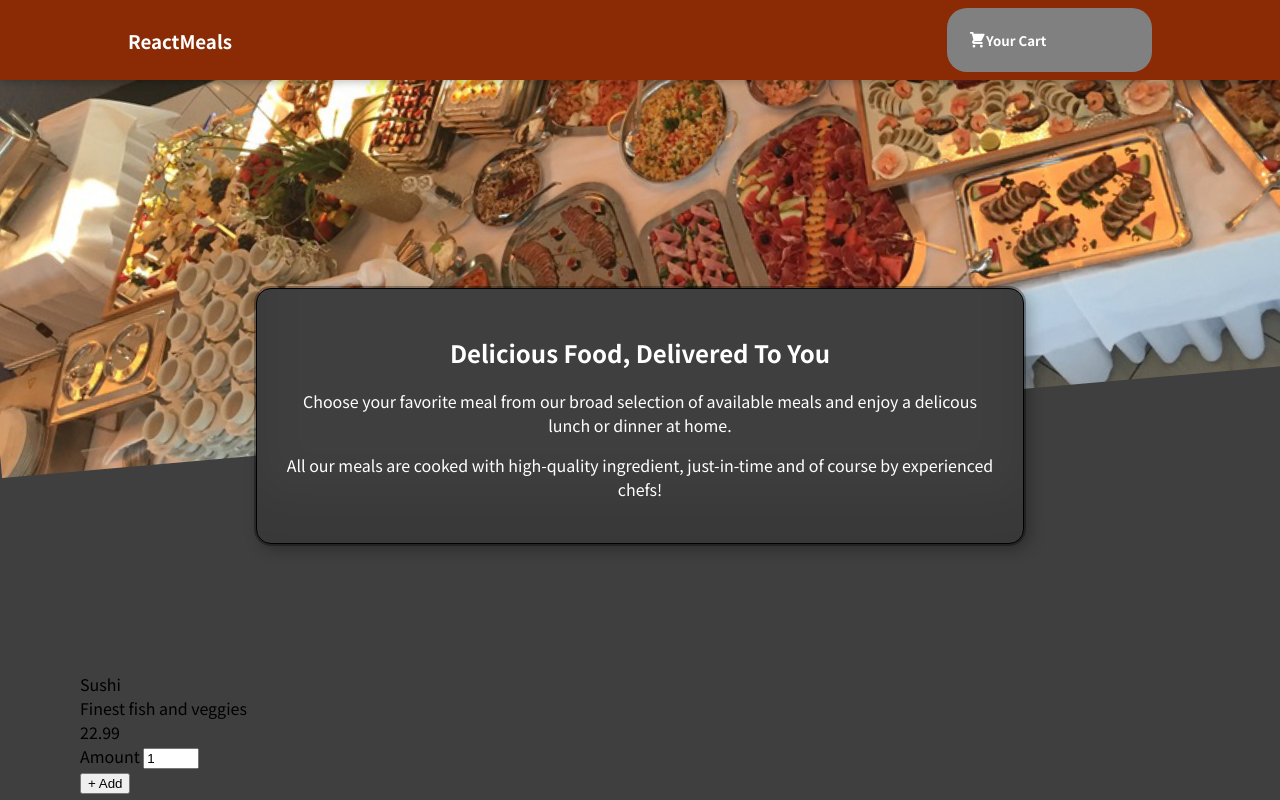
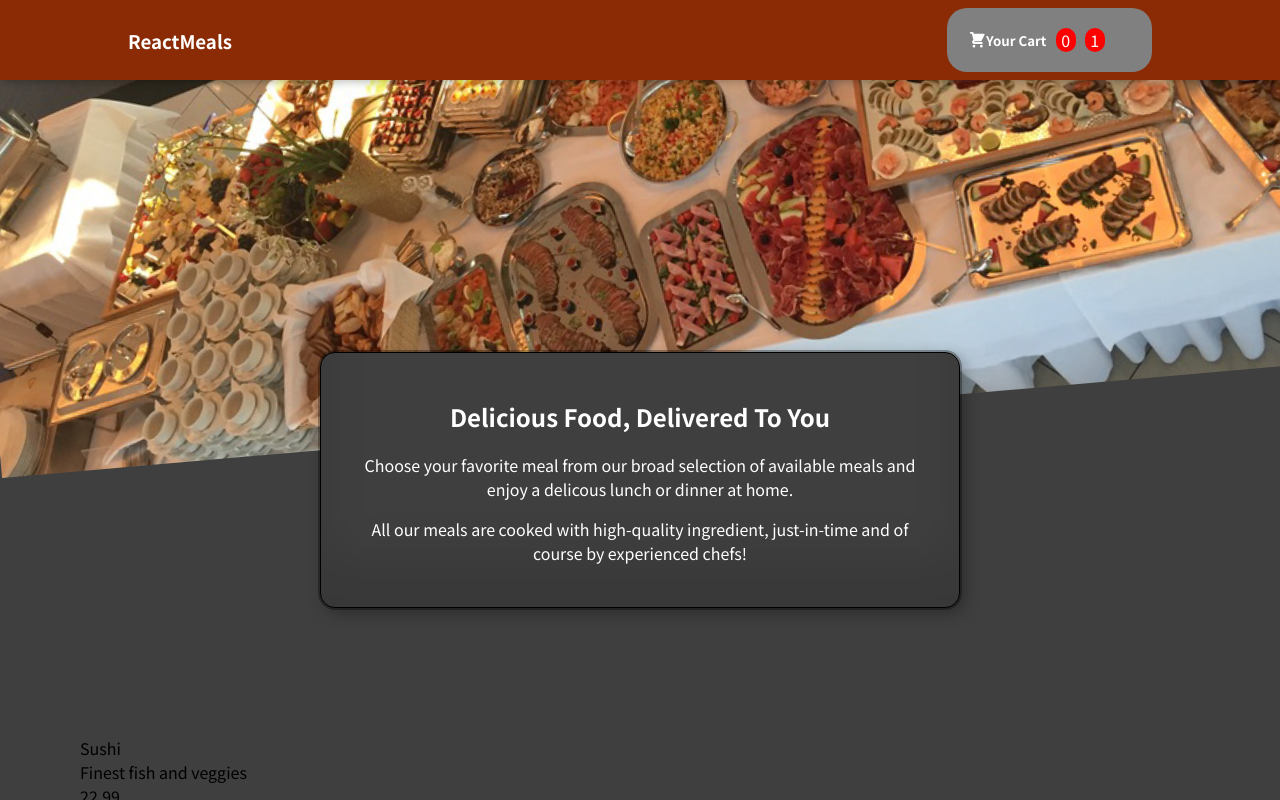
Before and after one commit to asaulters/react-food-ordering-app, a React (Create React App) app: page / in a window 1280 px wide. Shown: the top 800 px of the page. Built offline with nearby package versions, Linux system fonts and the light colour scheme.

Commit message:
work on cart logic 5...

```diff
--- a/src/Components/Context/cart-context.js
+++ b/src/Components/Context/cart-context.js
@@ -1,30 +1,23 @@
 import React, {useContext, useEffect, useState} from 'react';
 
 const CartContext = React.createContext({
-    test: (() => { console.log('test')})
+    cartItems: null
 
 
 });
 
 export const CartContextProvider = (props) => {
-    const [currCartItem, setCurrCartItem] = useState(null);
+    const [cart, setCart] = useState(null)
 
-    const test = () => {
-        console.log(('test'))
-    }
 
     useEffect(() => {
-        const storedCartInfo = localStorage.getItem('cartitem');
 
-        if(storedCartInfo.length > 0) {
-            console.log('>0')
-        }
     }, [])
 
     return (
         <CartContext.Provider
             value={{
-                test: {}
+                cartItems:cart
             }}
         >
             {props.children}
--- a/src/Components/Home/Home.js
+++ b/src/Components/Home/Home.js
@@ -1,4 +1,9 @@
-import React, {useContext} from 'react';
+import React, {
+    useContext,
+    useState,
+    useEffect,
+    useReducer
+        } from 'react';
 import { CartContextProvider } from '../Context/cart-context';
 
 import Header from '../MainHeader/Header';
@@ -7,45 +12,55 @@ import MealForm from '../Meals/MealForm';
 import CartContext from '../Context/cart-context';
 // import Cart from '../Cart/Cart'
 
+const initialState = 0;
+const reducer = (state, action) => {
+  switch (action) {
+    case "increment":
+      return state + 1;
+    case "decrement":
+      return state - 1;
+    case "reset":
+      return initialState;
+    default:
+      return state;
+  }
+};
+
+export const CountContext = React.createContext();
+
 
 const Home = (props) => {
+    const [cart, setCart] = useState([]);
+    const [count, dispatch] = useReducer(reducer, initialState);
+
 
     const cartCtx = useContext(CartContextProvider)
 
-    const currentCartArr = [];
     let cartCounter = 0 ;
+    let cartItem;
+
+    const cartUpdaterHandler = (cartItem) =>{
+        setCart([...cart, cartItem]);
+        cartItem= cartItem
+
+    }
+
+    useEffect(() => {
+        console.log(cart.length);
+        console.log(cart);
+        cartCounter = cart.length;
+    }, [cart])
 
 
 
-    const cartUpdaterHandler = (cartItem) =>{
-          currentCartArr.push(cartItem);
-          console.log(currentCartArr);
-          cartLengthUpdater();
-          localStorage.setItem('newCartItem', {cartItem});
-          cartCtx.test()
-
-        //   console.log(cartCounter)
-    }
-
-    const cartLengthUpdater = () => {
-        cartCounter = currentCartArr.length;
-        console.log(cartCounter);
-
-    }
-
-    // const cartCounter = currentCartArr.length;
-
 
     return (
-        <CartContext.Provider value={{
-            cartItems: currentCartArr,
-            name: 'eranmd'
-        }} >
-            <Header cartChange={cartLengthUpdater} cartCounter={cartCounter}/>
+        <CountContext.Provider value={{ countState: count, countDispatch: dispatch }}>
+            <Header cartChange={cart} cartCounter={cart}/>
             <Intro />
             <MealForm onAdd={cartUpdaterHandler} />
             {/* <Cart /> */}
-        </CartContext.Provider>
+        </CountContext.Provider>
     )
 }
 
--- a/src/Components/MainHeader/CartHeader.js
+++ b/src/Components/MainHeader/CartHeader.js
@@ -1,13 +1,20 @@
-import React, { useContext } from 'react';
+import React, { useContext, useEffect } from 'react';
 
 import CartIcon from './CartIcon';
 import CartContext from '../Context/cart-context';
+
+import { CountContext} from '../Home/Home'
 
 import  './Header.css';
 
 const CartHeader = (props) => {
 
     const cartCtx = useContext(CartContext);
+    const countContext = useContext(CountContext);
+
+    useEffect(() => {
+        console.log('useEffect from cartHeader ' + countContext.countState)
+    }, [countContext])
 
 
     return (
@@ -15,7 +22,8 @@ const CartHeader = (props) => {
             <CartIcon />
             <h5 >Your Cart</h5>
             {/* <div className='cart-header-number'>{props.counter}</div> */}
-            <div className='cart-header-number'>{cartCtx.cartItems}</div>
+            <div className='cart-header-number'>{countContext.countState}</div>
+            <div className='cart-header-number'>1</div>
 
         </React.Fragment>
     )
--- a/src/Components/MainHeader/Header.js
+++ b/src/Components/MainHeader/Header.js
@@ -1,18 +1,23 @@
-import React, { useContext } from 'react';
+import React, { useContext, useEffect } from 'react';
 
 import CartHeader from './CartHeader'
 import HeaderImage from './meals.jpg'
 import Intro from '../Home/Intro'
 import CartContext from '../Context/cart-context';
 
+// import { CountContext } from '../Home/Home';
+
 import  './Header.css'
 
 const MainHeader = (props) => {
 
     const cartCtx = useContext(CartContext);
+    const cart = [props.cart]
 
-    const cartLength = props.cartCounter;
-    console.log('Header' + cartLength)
+    useEffect(() => {
+
+        console.log('useEffect from header ' + cart)
+    }, cart)
 
     return (
         <div >
@@ -20,7 +25,7 @@ const MainHeader = (props) => {
                 <div>
                     <h3>ReactMeals</h3>
                 </div>
-                <div className='cartHeader'><CartHeader counter={cartLength} /></div>
+                <div className='cartHeader'><CartHeader counter={cart} /></div>
 
             </div>
             <div className='main-image'>
```
